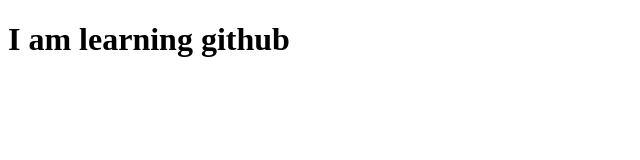
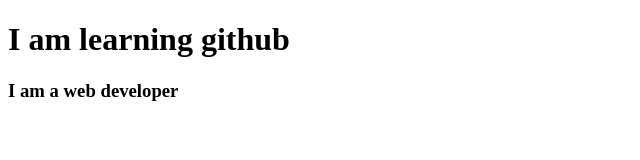
Before and after one commit to Mirdha1312/practice-github, a plain HTML site: page index.html in a window 1280 px wide. Shown: the whole page, without its empty margins (0-640 px from the left). Drawn offline with Linux system fonts and the light colour scheme.

Commit message:
my commit

```diff
--- a/index.html
+++ b/index.html
@@ -8,5 +8,6 @@
 </head>
 <body>
     <h1>I am learning github</h1>
+    <h3>I am a web developer</h3>
 </body>
 </html>
```
